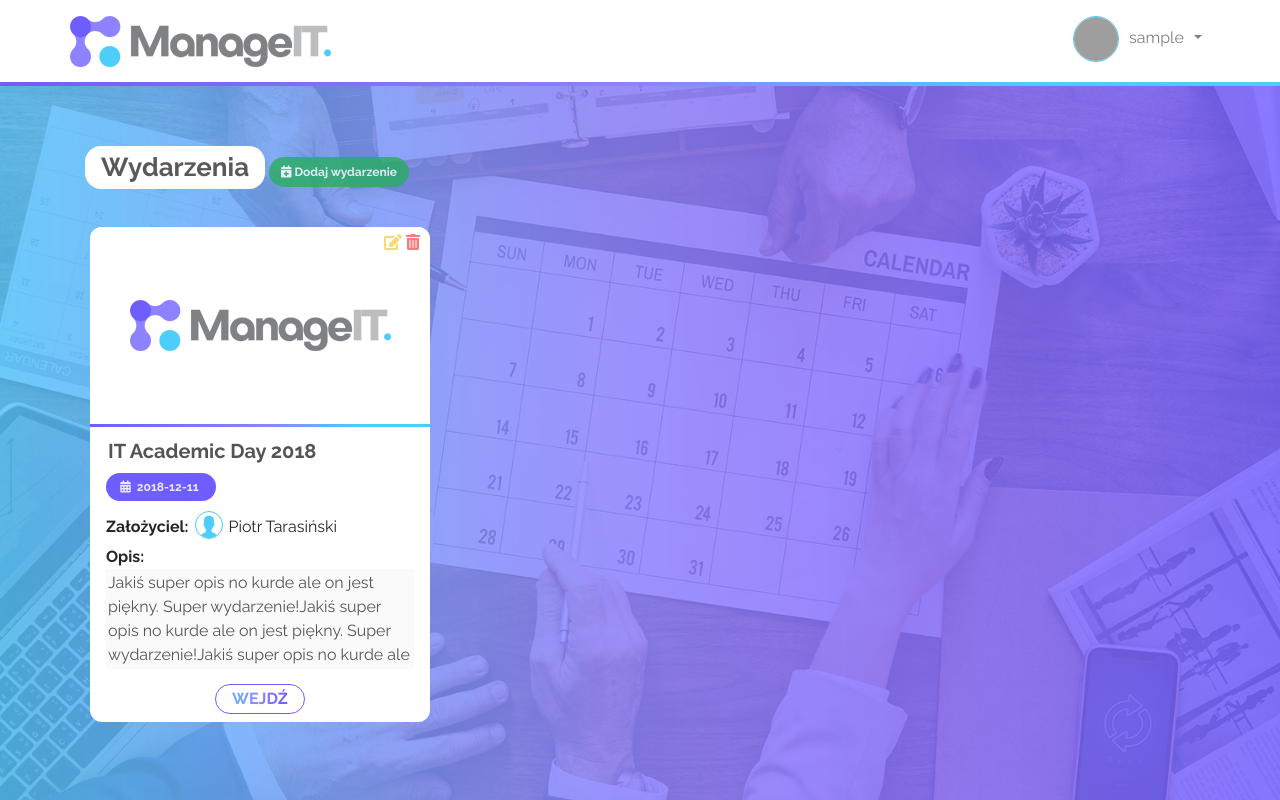
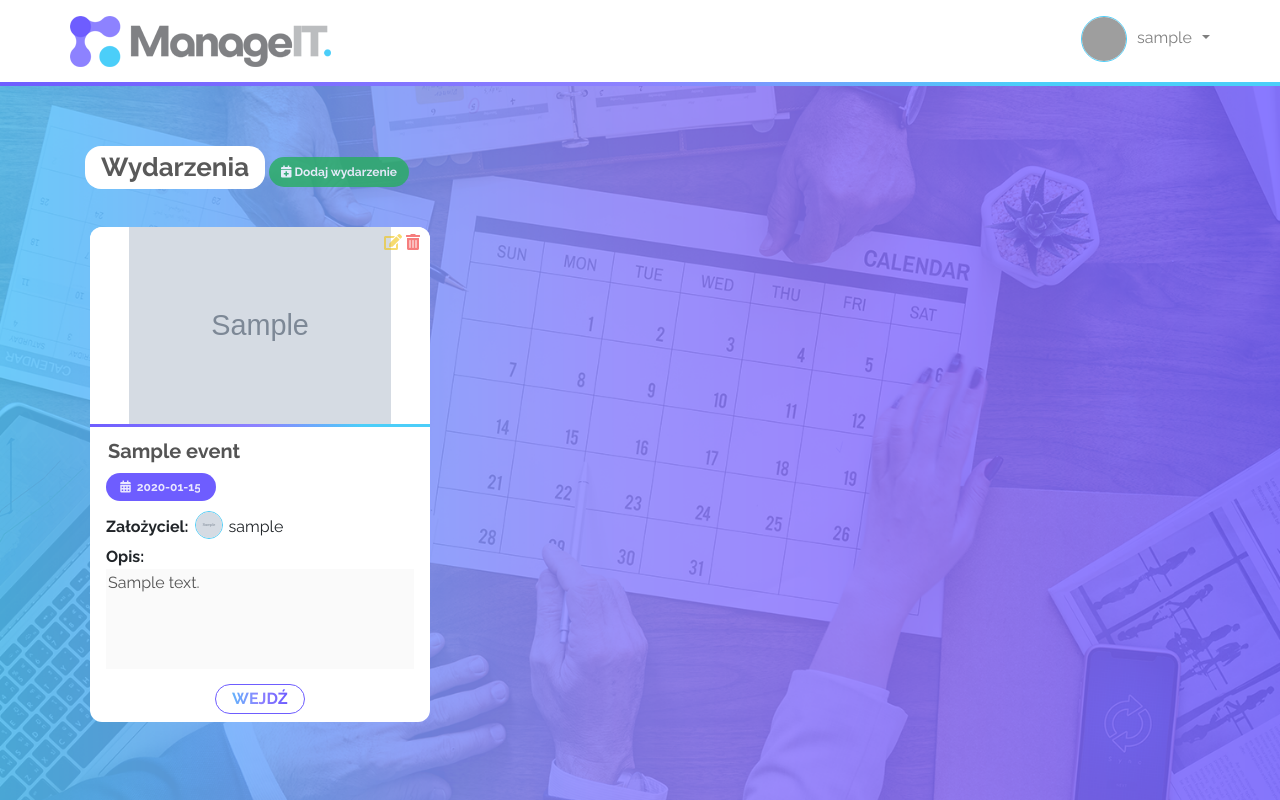
Before and after one commit to PiotrTarasinski/ManageIT, a PHP site: page /events.php in a window 1280 px wide. Run offline with PHP 8.4, Linux system fonts and the light colour scheme; the visitor is signed in with stand-in values (Sample User, id 1); tables that the repository leaves empty or names only in its code hold one stand-in row (values such as "Sample post"); grey boxes marked "Sample" are stand-in pictures; some libraries are stand-ins or nearby versions; grey boxes are pictures that could not be loaded.

Commit message:
Improvments on events page

```diff
--- a/css/events.css
+++ b/css/events.css
@@ -97,10 +97,18 @@
     z-index: 2;
     width: 100%;
     height: 100%;
+    display: flex;
+    align-items: center;
+    justify-content: center;
+    font-size: 96px;
+    color: #6e5dff;
+    opacity: 0.7;
+    transition: opacity 1s;
 }
 
 .add_img_button:hover{
     cursor: pointer;
+    opacity: 1.0;
 }
 
 .event_card_img{
--- a/css/navbar_logged.css
+++ b/css/navbar_logged.css
@@ -32,6 +32,7 @@
 
 .dropdown-toggle{
     padding-left: 0px !important;
+    padding-right: 0px !important;
 }
 
 .message_container{
--- a/css/style.css
+++ b/css/style.css
@@ -87,3 +87,7 @@ nav{
 .button:hover{
     text-decoration: none;
 }
+
+.hide{
+    display: none !important;
+}
--- a/data_base.php
+++ b/data_base.php
@@ -24,6 +24,11 @@ class db{
         $result = $this->mysqli->query($sql);
         return $result;
     }
+
+    public function get_inserted_id(){
+        $result = $this->mysqli->insert_id;
+        return $result;
+    }
 }
 
 ?>
--- a/events.php
+++ b/events.php
@@ -40,36 +40,61 @@
             <button class="add_event_button"><i class="fas fa-calendar-plus"></i> Dodaj wydarzenie</button>
             <div class="main">
                 <div class="row">
-                    <!--CARD-->
+                <?php
+                    require_once "data_base.php";
+                    $db = new db();
+                    $sql = "SELECT members.event_id AS 'event_id' FROM members WHERE members.member_id=".$_SESSION['user_id']."";
+                    if($result = $db->query($sql)){
+                        while($events_id = $result->fetch_assoc()){
+                            $sql = "SELECT events.creator_id, events.logo_src, events.title, events.date, users.avatar_src, users.username, events.description FROM events, users WHERE events.id=".$events_id['event_id']." AND events.creator_id=users.id";
+                            if($result2 = $db->query($sql)){
+                                $events_variable = $result2->fetch_assoc();
+                                echo
+                                '<!--CARD-->
                                 <div class="col">
                                     <div class="event_card">
-                            <div class="event_card_img_container">
-                                <span class="edit_icon" onclick="editEvent(this)" data-disabled="1" data-id="1"><i class="fas fa-edit"></i></span>
-                                <span class="delete_icon"  data-id="1"><i class="fas fa-trash-alt"></i></span>
-                                <label for="add_event_card_img" onclick="triggerInputFile(this)" class="add_img_button" data-id="1"></label>
-                                <input name="event_card_img" disabled onchange="previewLogo(this)" type="file" class="input_file" accept="image/*" data-function="input-file" data-type="input" data-id="1"/>
-                                <img class="event_card_img" src="img/manageIT_logo.png" alt="Event Image" data-type="preview" data-id="1">
+                                        <div class="event_card_img_container">';
+                                            if($events_variable['creator_id']==$_SESSION['user_id']){
+                                                echo
+                                                '<span class="edit_icon" onclick="editEvent(this)" data-disabled="1" data-id="'.$events_id['event_id'].'"><i class="fas fa-edit"></i></span>
+                                                <span class="delete_icon"  data-id="'.$events_id['event_id'].'"><i class="fas fa-trash-alt"></i></span>';
+                                            }
+                                            echo
+                                            '<label for="add_event_card_img" onclick="triggerInputFile(this)" class="add_img_button hide" data-id="'.$events_id['event_id'].'">
+                                                 <i class="fas fa-images"></i>
+                                            </label>
+                                            <input name="event_card_img" disabled onchange="previewLogo(this)" type="file" class="input_file" accept="image/*" data-function="input-file" data-type="input" data-id="'.$events_id['event_id'].'"/>
+                                            <img class="event_card_img" src="';
+                                            if($events_variable['logo_src']!="NULL"){
+                                                echo $events_variable['logo_src'];
+                                            }
+                                            echo
+                                            '" data-type="preview" data-id="'.$events_id['event_id'].'">
                                         </div>
                                         <div class="event_card_body">
-                                <input class="event_card_title" disabled type="text" name="event_title" value="IT Academic Day 2018" data-type="input" data-id="1"/>
-                                <div class="event_card_date" id="date_time_picker">
+                                            <input class="event_card_title" disabled type="text" name="event_title" value="'.$events_variable['title'].'" data-type="input" data-id="'.$events_id['event_id'].'"/>
+                                            <div class="event_card_date">
                                                 <i class="fas fa-calendar-alt"></i>
-                                    <input id="event_date" disabled class="event_card_date_value" type="text" value="2018-12-11" data-type="input" data-id="1">
+                                                <input disabled class="event_card_date_value" type="text" value="'.$events_variable['date'].'" data-type="input" data-id="'.$events_id['event_id'].'">
                                             </div>
                                             <div class="event_card_creator">
                                                 <p class="font-weight-bold">Założyciel:</p>
                                                 <div class="event_card_creator_avatar_container">
-                                        <img class="avatar_image" src="img/default_avatar.png" alt="Creator avatar">
+                                                    <img class="avatar_image" src="'.$events_variable['avatar_src'].'" alt="Creator avatar">
                                                 </div>
-                                    <p>Piotr Tarasiński</p>
+                                                <p>'.$events_variable['username'].'</p>
                                             </div>
                                             <p class="font-weight-bold">Opis:</p>
-                                <textarea class="event_card_description" disabled rows="4" name="event_description" data-type="input" data-id="1">Jakiś super opis no kurde ale on jest piękny. Super wydarzenie!Jakiś super opis no kurde ale on jest piękny. Super wydarzenie!Jakiś super opis no kurde ale on jest piękny. Super wydarzenie!</textarea>
-                                <button class="enter_event_button" data-id="1">WEJDŹ</button>
+                                            <textarea class="event_card_description" disabled rows="4" name="event_description" data-type="input" data-id="'.$events_id['event_id'].'">'.$events_variable['description'].'</textarea>
+                                            <button class="enter_event_button" data-id="'.$events_id['event_id'].'">WEJDŹ</button>
                                         </div>
                                     </div>
                                 </div>
-                    <!--CARD END-->
+                                <!--CARD END-->';
+                            }
+                        }
+                    }
+                ?>
                 </div>
             </div>
 
@@ -77,7 +102,7 @@
     </div>
 
     <!-- jQuery first, then Popper.js, then Bootstrap JS -->
-    <script src="https://code.jquery.com/jquery-3.3.1.slim.min.js" integrity="sha384-q8i/X+965DzO0rT7abK41JStQIAqVgRVzpbzo5smXKp4YfRvH+8abtTE1Pi6jizo" crossorigin="anonymous"></script>
+    <script src="https://code.jquery.com/jquery-3.3.1.min.js"></script>
     <script src="https://cdnjs.cloudflare.com/ajax/libs/popper.js/1.14.3/umd/popper.min.js" integrity="sha384-ZMP7rVo3mIykV+2+9J3UJ46jBk0WLaUAdn689aCwoqbBJiSnjAK/l8WvCWPIPm49" crossorigin="anonymous"></script>
     <script src="https://stackpath.bootstrapcdn.com/bootstrap/4.1.3/js/bootstrap.min.js" integrity="sha384-ChfqqxuZUCnJSK3+MXmPNIyE6ZbWh2IMqE241rYiqJxyMiZ6OW/JmZQ5stwEULTy" crossorigin="anonymous"></script>
     <!-- Optional JavaScript -->
--- a/index.php
+++ b/index.php
@@ -83,7 +83,7 @@
 
     <!-- Optional JavaScript -->
     <!-- jQuery first, then Popper.js, then Bootstrap JS -->
-    <script src="https://code.jquery.com/jquery-3.3.1.slim.min.js" integrity="sha384-q8i/X+965DzO0rT7abK41JStQIAqVgRVzpbzo5smXKp4YfRvH+8abtTE1Pi6jizo" crossorigin="anonymous"></script>
+    <script src="https://code.jquery.com/jquery-3.3.1.min.js"></script>
     <script src="https://cdnjs.cloudflare.com/ajax/libs/popper.js/1.14.3/umd/popper.min.js" integrity="sha384-ZMP7rVo3mIykV+2+9J3UJ46jBk0WLaUAdn689aCwoqbBJiSnjAK/l8WvCWPIPm49" crossorigin="anonymous"></script>
     <script src="https://stackpath.bootstrapcdn.com/bootstrap/4.1.3/js/bootstrap.min.js" integrity="sha384-ChfqqxuZUCnJSK3+MXmPNIyE6ZbWh2IMqE241rYiqJxyMiZ6OW/JmZQ5stwEULTy" crossorigin="anonymous"></script>
 </body>
--- a/js/events.js
+++ b/js/events.js
@@ -1,3 +1,26 @@
+//add event
+$(document).ready(function(){
+    $(".add_event_button").click(function(){
+        $.ajax({
+            type: "POST",
+            url: "http://localhost/ManageIT/add_event.php",
+            data: {
+                add_event: true
+            },
+        })
+        .done(response => {
+            $(".row").prepend(response);
+            $(".edit_icon:first").trigger('click');
+        })
+    });
+    //go to event page
+    $(".enter_event_button").click(function(){
+        var event_id = this.getAttribute('data-id');
+        $(location).attr('href','event_manager.php?event_id='+event_id);
+    })
+
+});
+
 //this function allow to preview choosen image as logo of the event
 function previewLogo(input) {
     if (input.files && input.files[0]) {
@@ -14,17 +37,23 @@ function triggerInputFile(input){
     var id = input.getAttribute('data-id');
     $("[data-id="+id+"][data-function='input-file']").trigger('click');
 }
+
 //this function turn on/off event edit
 function editEvent(input){
     var id = input.getAttribute('data-id');
     var isDisabled = input.getAttribute('data-disabled');
 
+
     if(isDisabled==1){
     input.dataset.disabled = 0;
     $("[data-id="+id+"][data-type='input']").removeAttr('disabled');
+    $("[data-id="+id+"].edit_icon").html('<i class="fas fa-save"></i> Zapisz zmiany');
+    $("[data-id="+id+"].add_img_button").removeClass("hide");
     }
     else{
     input.dataset.disabled = 1;
     $("[data-id="+id+"][data-type='input']").attr('disabled','disabled');
+    $("[data-id="+id+"].edit_icon").html('<i class="fas fa-edit"></i>');
+    $("[data-id="+id+"].add_img_button").addClass("hide");
     }
 }
--- a/login_page.php
+++ b/login_page.php
@@ -81,7 +81,7 @@
 
     <!-- Optional JavaScript -->
     <!-- jQuery first, then Popper.js, then Bootstrap JS -->
-    <script src="https://code.jquery.com/jquery-3.3.1.slim.min.js" integrity="sha384-q8i/X+965DzO0rT7abK41JStQIAqVgRVzpbzo5smXKp4YfRvH+8abtTE1Pi6jizo" crossorigin="anonymous"></script>
+    <script src="https://code.jquery.com/jquery-3.3.1.min.js"></script>
     <script src="https://cdnjs.cloudflare.com/ajax/libs/popper.js/1.14.3/umd/popper.min.js" integrity="sha384-ZMP7rVo3mIykV+2+9J3UJ46jBk0WLaUAdn689aCwoqbBJiSnjAK/l8WvCWPIPm49" crossorigin="anonymous"></script>
     <script src="https://stackpath.bootstrapcdn.com/bootstrap/4.1.3/js/bootstrap.min.js" integrity="sha384-ChfqqxuZUCnJSK3+MXmPNIyE6ZbWh2IMqE241rYiqJxyMiZ6OW/JmZQ5stwEULTy" crossorigin="anonymous"></script>
 </body>
--- a/register_page.php
+++ b/register_page.php
@@ -96,7 +96,7 @@
 
 
     <!-- jQuery first, then Popper.js, then Bootstrap JS -->
-    <script src="https://code.jquery.com/jquery-3.3.1.slim.min.js" integrity="sha384-q8i/X+965DzO0rT7abK41JStQIAqVgRVzpbzo5smXKp4YfRvH+8abtTE1Pi6jizo" crossorigin="anonymous"></script>
+    <script src="https://code.jquery.com/jquery-3.3.1.min.js"></script>
     <script src="https://cdnjs.cloudflare.com/ajax/libs/popper.js/1.14.3/umd/popper.min.js" integrity="sha384-ZMP7rVo3mIykV+2+9J3UJ46jBk0WLaUAdn689aCwoqbBJiSnjAK/l8WvCWPIPm49" crossorigin="anonymous"></script>
     <script src="https://stackpath.bootstrapcdn.com/bootstrap/4.1.3/js/bootstrap.min.js" integrity="sha384-ChfqqxuZUCnJSK3+MXmPNIyE6ZbWh2IMqE241rYiqJxyMiZ6OW/JmZQ5stwEULTy" crossorigin="anonymous"></script>
     <!-- Optional JavaScript -->
```
Also changed, not shown: add_event.php (added, +68 -0 lines), css/event_manager.css (added, +38 -0 lines), event_manager.php (added, +98 -0 lines), js/event_manager.js (added). Lines whose indentation alone changed are shown as unchanged.
